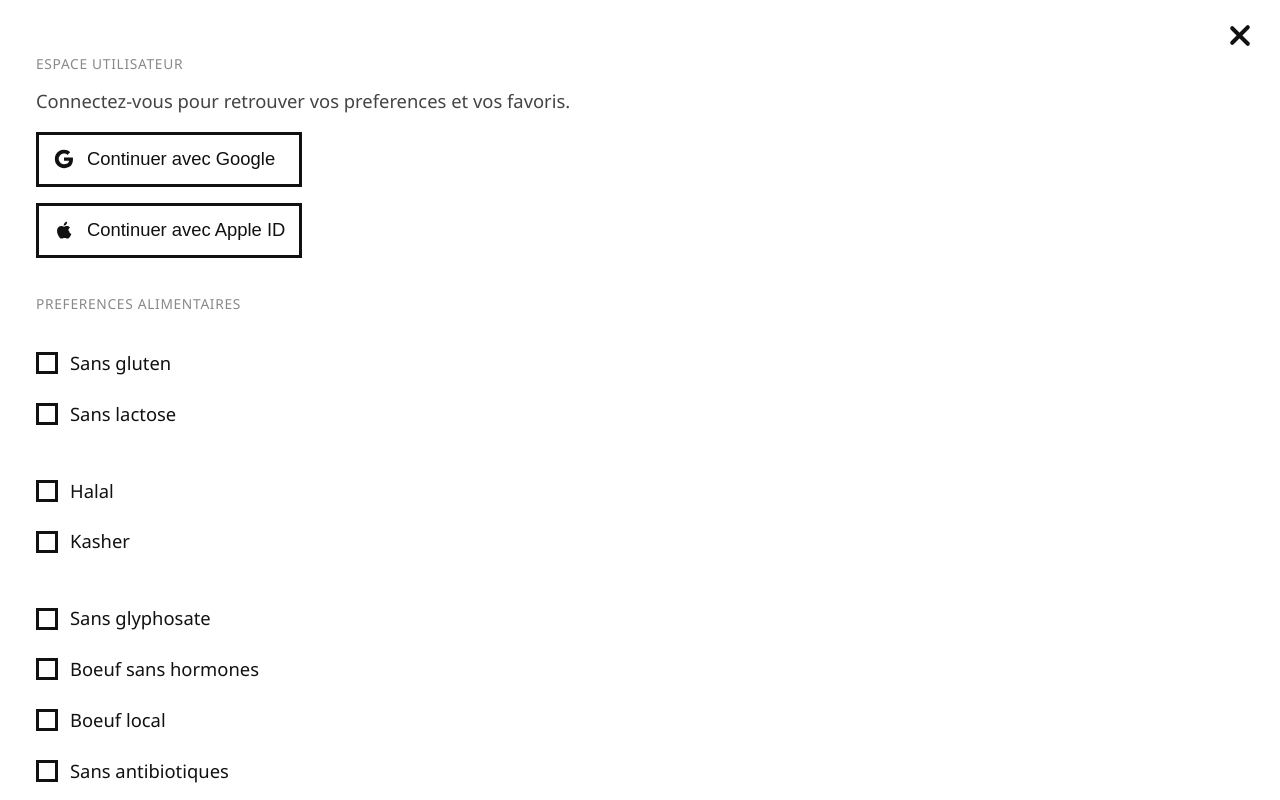
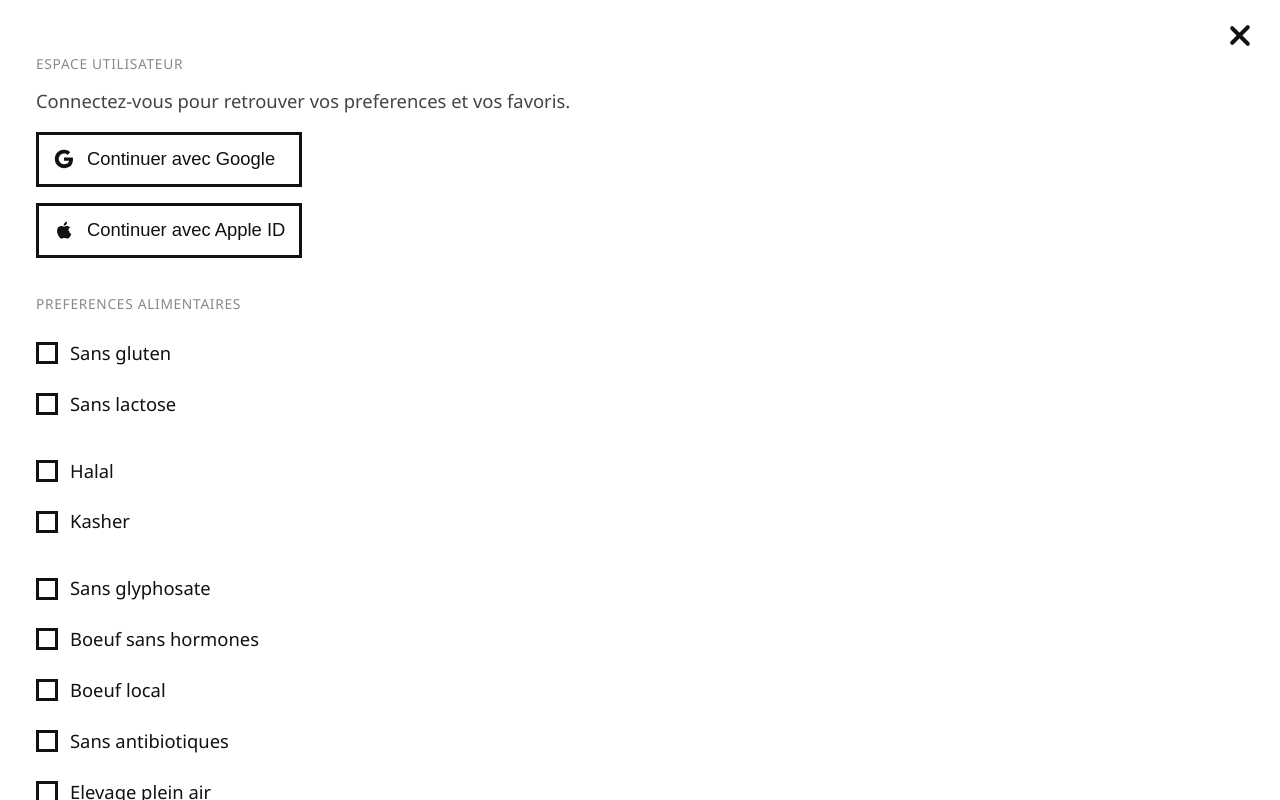
Before and after one commit to xaviermaillou/burgers-only, a plain HTML site: page index.html in a window 1280 px wide. Both pictures are taken after a click on the button "Ouvrir les options burgers". Drawn offline with Linux system fonts and the light colour scheme; no server answers.

Commit message:
Tweak options panel spacing

```diff
--- a/styles/OptionsMenu.css
+++ b/styles/OptionsMenu.css
@@ -17,7 +17,7 @@ body.menu-open .topbar {
   visibility: hidden;
   pointer-events: none;
   transition: opacity 240ms ease, visibility 240ms ease;
-  padding: calc(env(safe-area-inset-top, 0px) + 20px) 20px calc(env(safe-area-inset-bottom, 0px) + 20px);
+  padding: 0 20px;
   isolation: isolate;
 }
 
@@ -33,11 +33,18 @@ body.menu-open .topbar {
   border: 0;
   background: #ffffff;
   min-height: 100%;
-  padding: 28px 16px 18px;
+  max-height: 100%;
+  overflow: auto;
+  padding: calc(env(safe-area-inset-top, 0px) + 48px) 16px calc(env(safe-area-inset-bottom, 0px) + 18px);
   transform: translateY(-12px) scale(0.92);
   transform-origin: top right;
   opacity: 0;
   transition: transform 260ms ease, opacity 220ms ease;
+  scrollbar-width: none;
+}
+
+.options-panel::-webkit-scrollbar {
+  display: none;
 }
 
 .options-menu.open .options-panel {
@@ -127,7 +134,7 @@ body.menu-open .topbar {
 }
 
 .option-group-spacer {
-  height: 10px;
+  height: 0;
 }
 
 .option-row {
```
